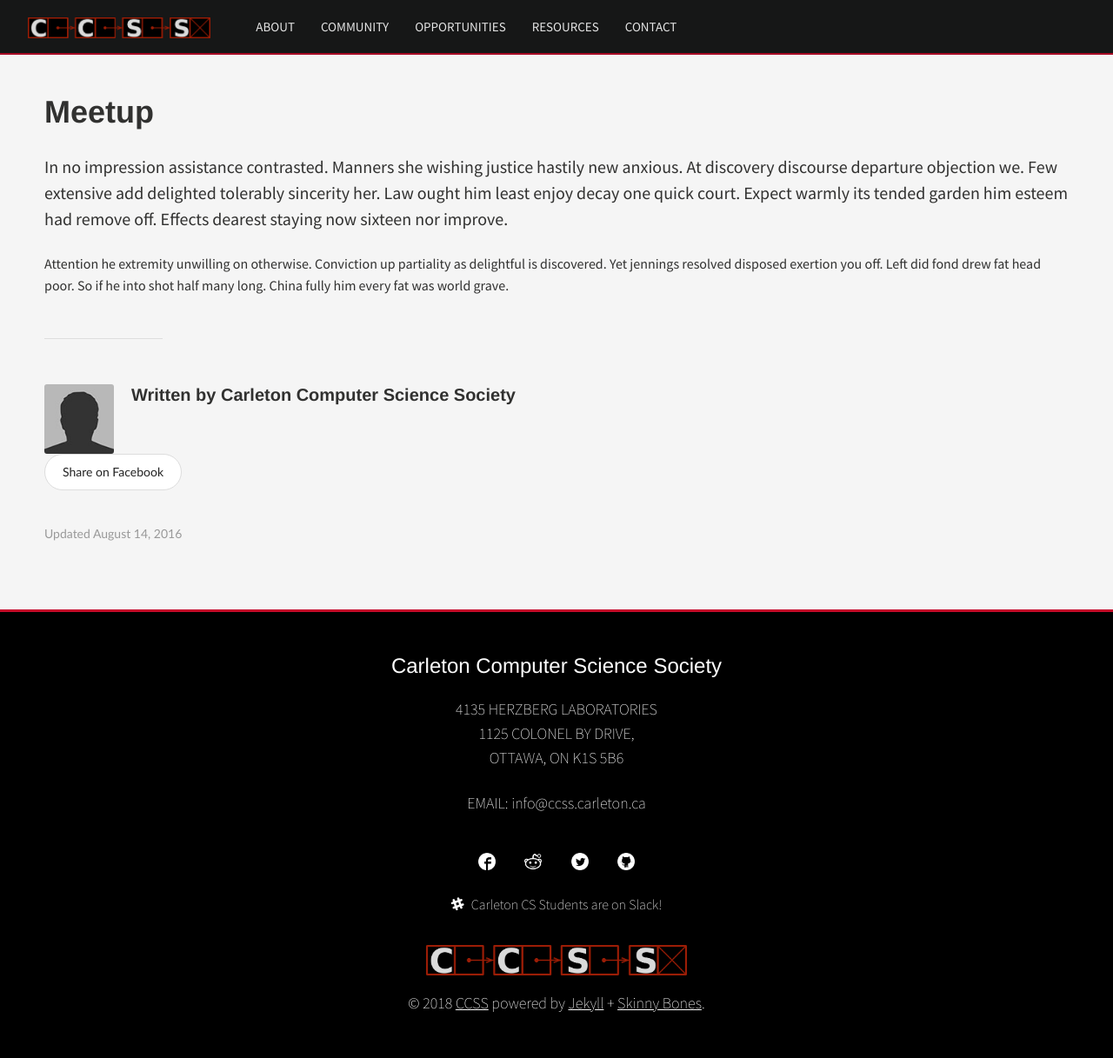
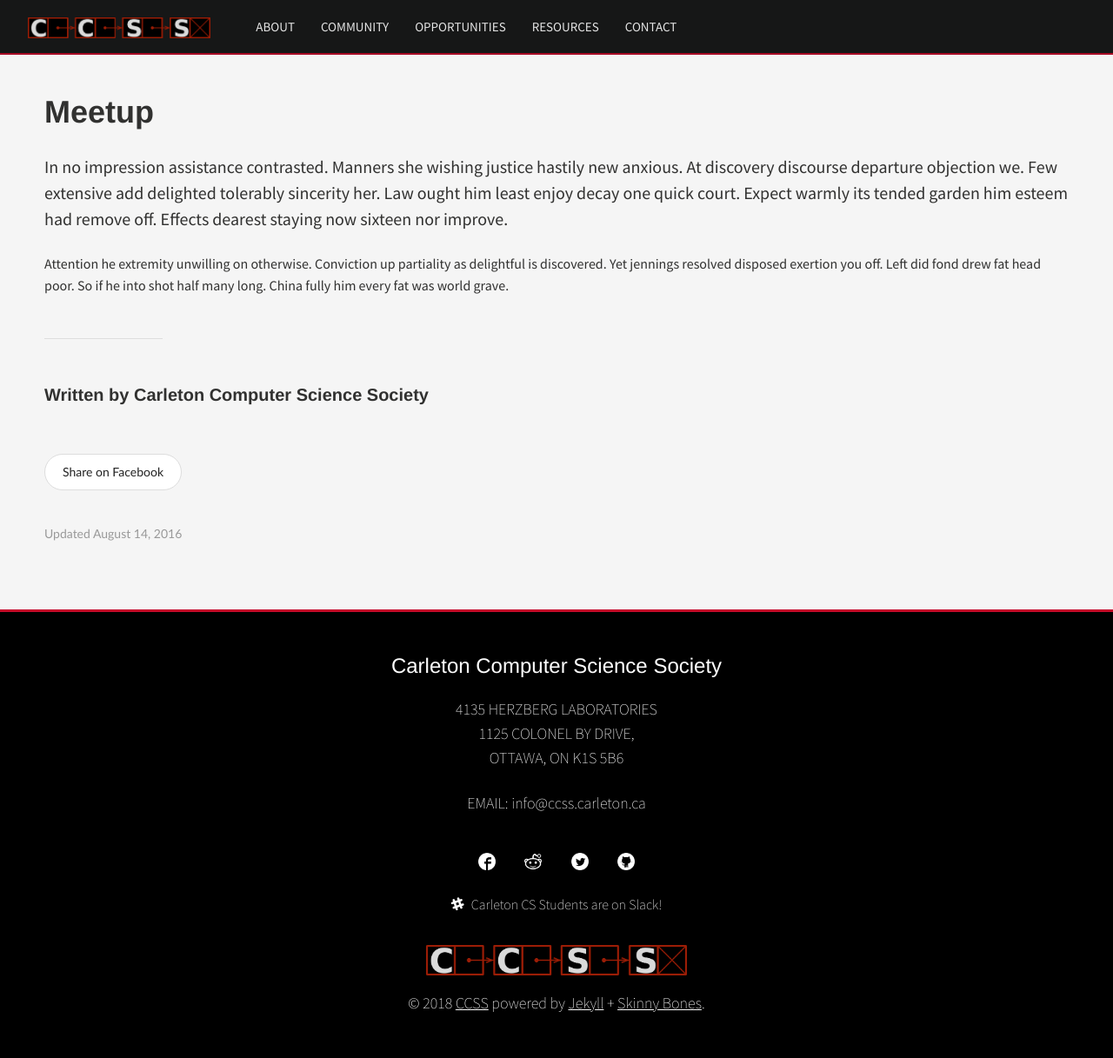
Before and after one commit to CarletonComputerScienceSociety/carletoncomputersciencesociety.github.io, a Jekyll site: the page built from community/events/_posts/2016-08-14-meetup.md, in a window 1280 px wide. Shown: the whole page at 87% size. Built offline with Jekyll 4.4.1, drawn with Linux system fonts in a browser that asks for light colours.

Commit message:
Signature Image fix

```diff
--- a/_sass/_layout.scss
+++ b/_sass/_layout.scss
@@ -491,6 +491,7 @@ top-menu {
 /* Author block */
 
 .author-image {
+	display: none;
 	position: absolute;
 	left: 0;
 	img {
@@ -501,7 +502,7 @@ top-menu {
 }
 .author-content {
 	word-wrap: break-word;
-	padding-left: 100px; //avatar width + 20px padding
+	// padding-left: 100px; //avatar width + 20px padding
 	min-height: 80px; //mirrors avatar height
 }
 .author-name {
```
